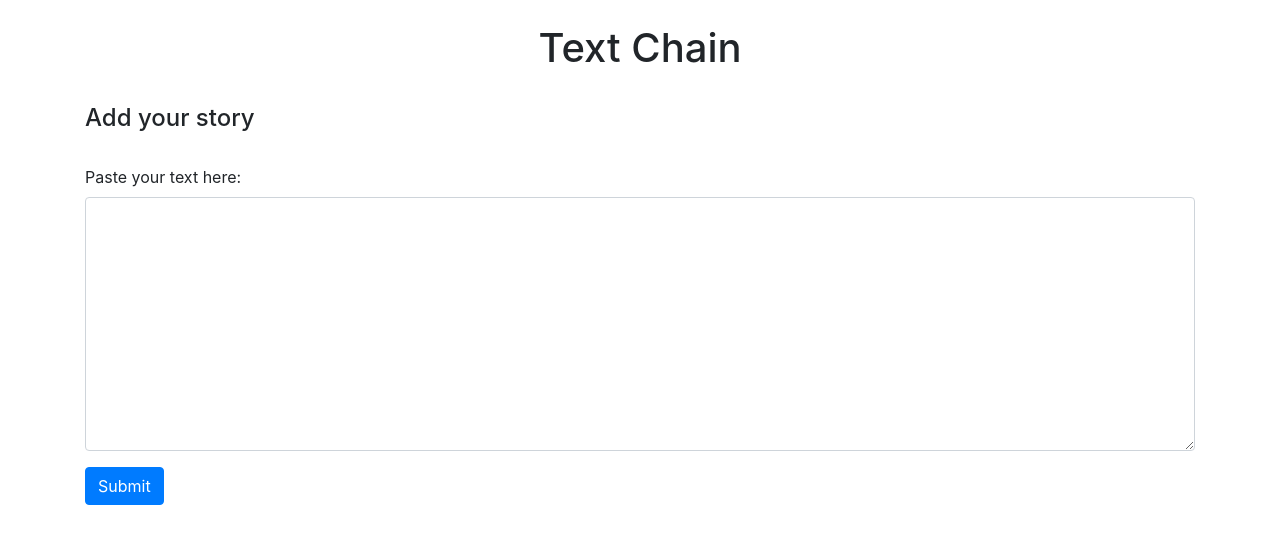
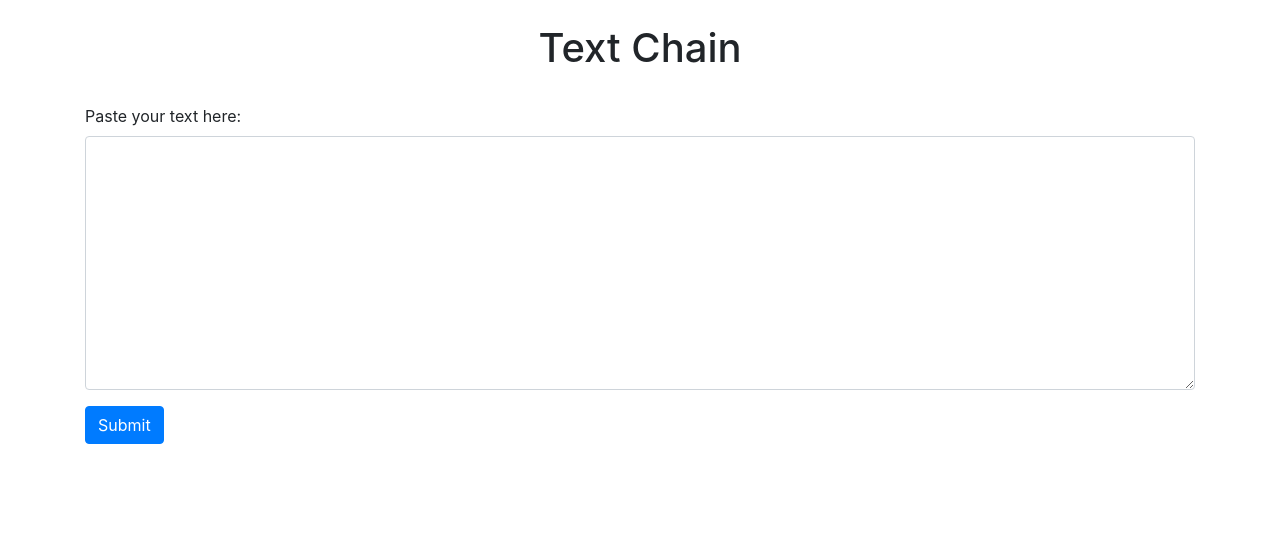
Before and after one commit to alexbyrnes/textchain, a plain HTML site: page UI/Jchain.html in a window 1280 px wide. Drawn offline with nearby package versions, Linux system fonts and the light colour scheme.

Commit message:
initial UI

```diff
--- a/UI/Jchain.html
+++ b/UI/Jchain.html
@@ -20,8 +20,7 @@
 	<br/>
 	<h1 class="text-center"> Text Chain </h1>
 	<br/>
-	<h4 class="text-left">Add your story </h4>
-	<br/>
+
 <form>
 
 <div class="form-group">
```
